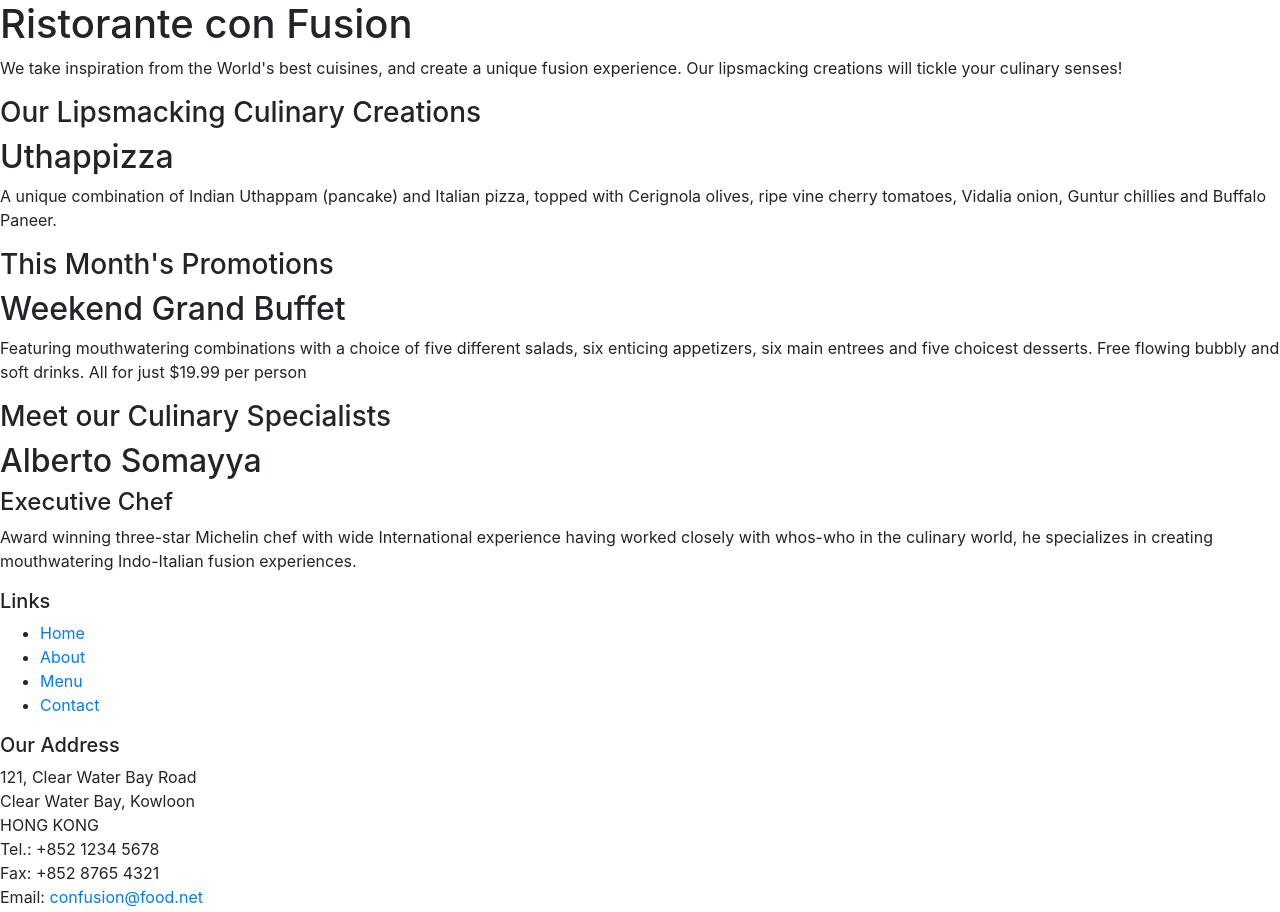
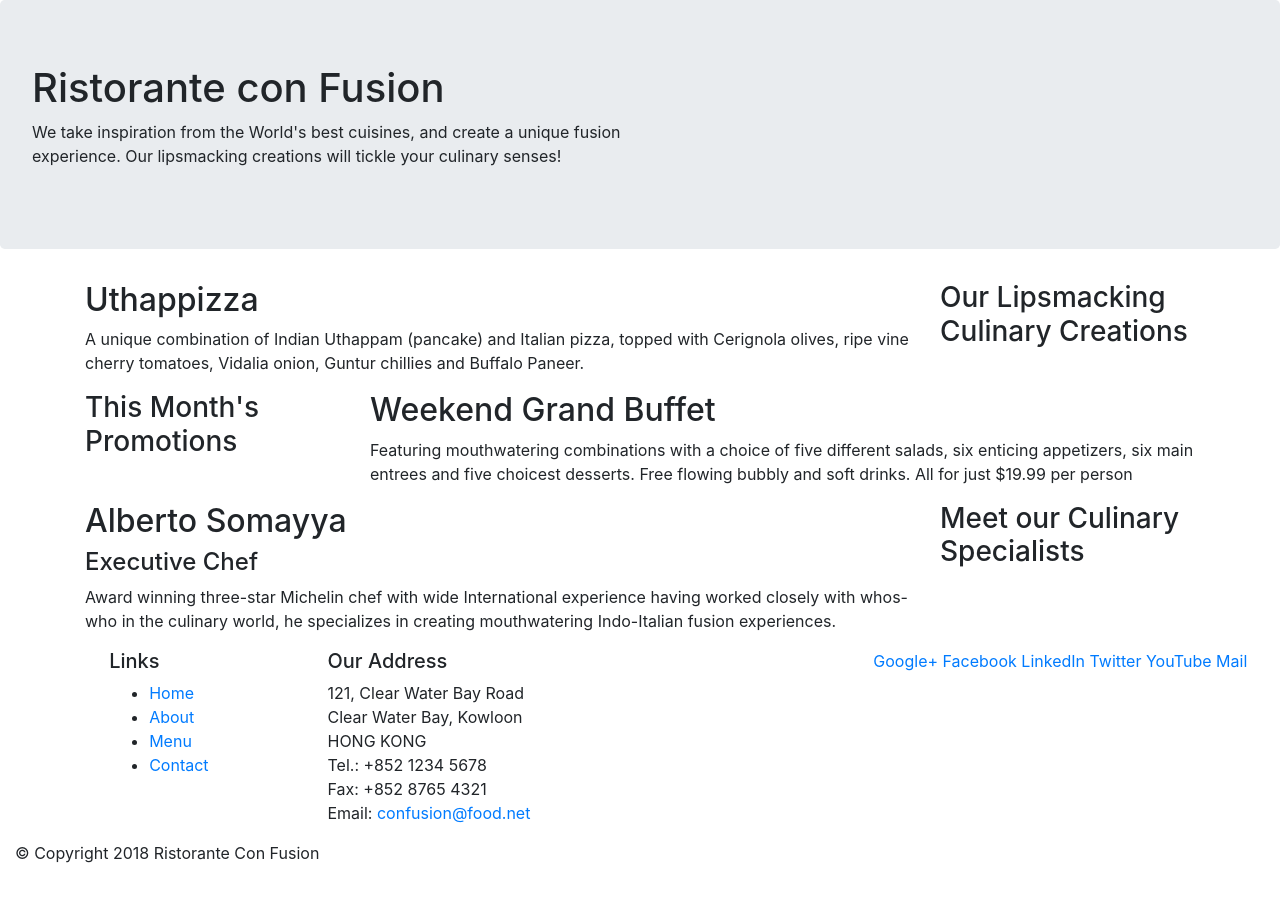
Before and after one commit to Gokhulnath/Web_dev_bootstrap, a website: page index.html in a window 1280 px wide. Shown: the top 912 px of the page. After the commit the page ends 881 px from the top, so only its background shows below. Drawn offline with nearby package versions, Linux system fonts and the light colour scheme.

Commit message:
bootstrap grid part_1

```diff
--- a/index.html
+++ b/index.html
@@ -14,46 +14,46 @@
 
 <body>
 
-    <header>
-        <div>
-            <div>
+    <header class="jumbotron">
+        <div class="row">
+            <div class="col-12 col-sm-6">
                 <div>
                     <h1>Ristorante con Fusion</h1>
                     <p>We take inspiration from the World's best cuisines, and create a unique fusion experience. Our lipsmacking creations will tickle your culinary senses!</p>
                 </div>
-                <div>
+                <div class="col-12 col-sm">
                 </div>
             </div>
         </div>
     </header>
 
-    <div>
-        <div>
-            <div>
+    <div class="container">
+        <div class="row">
+            <div class="col-12 col-sm-4 order-sm-last col-md-3">
                 <h3>Our Lipsmacking Culinary Creations</h3>
             </div>
-            <div>
+            <div class="col col-sm order-sm-first col-md">
                 <h2>Uthappizza</h2>
                 <p>A unique combination of Indian Uthappam (pancake) and Italian pizza, topped with Cerignola olives, ripe vine cherry tomatoes, Vidalia onion, Guntur chillies and Buffalo Paneer.</p>
             </div>
         </div>
 
 
-        <div>
-            <div>
+        <div class="row">
+            <div class="col-12 col-sm-4 order-sm-first col-md-3">
                 <h3>This Month's Promotions</h3>
             </div>
-            <div>
+            <div class="col col-sm order-sm-last col-md">
                 <h2>Weekend Grand Buffet</h2>
                 <p>Featuring mouthwatering combinations with a choice of five different salads, six enticing appetizers, six main entrees and five choicest desserts. Free flowing bubbly and soft drinks. All for just $19.99 per person </p>
             </div>
         </div>
 
-        <div>
-            <div>
+        <div class="row">
+            <div class="col-12 col-sm-4 order-sm-last col-md-3">
                 <h3>Meet our Culinary Specialists</h3>
             </div>
-            <div>
+            <div class="col col-sm order-sm-first col-md">
                 <h2>Alberto Somayya</h2>
                 <h4>Executive Chef</h4>
                 <p>Award winning three-star Michelin chef with wide International experience having worked closely with whos-who in the culinary world, he specializes in creating mouthwatering Indo-Italian fusion experiences. </p>
@@ -62,9 +62,9 @@
     </div>
 
     <footer>
-        <div>
-            <div>
-                <div>
+        <div >
+            <div class="row">
+                <div class="col-4 offset-1 col-sm-2">
                     <h5>Links</h5>
                     <ul>
                         <li><a href="#">Home</a></li>
@@ -73,7 +73,7 @@
                         <li><a href="#">Contact</a></li>
                     </ul>
                 </div>
-                <div>
+                <div class="col-7 col-sm-5">
                     <h5>Our Address</h5>
                     <address>
 		              121, Clear Water Bay Road<br>
@@ -84,7 +84,7 @@
 		              Email: <a href="mailto:confusion@food.net">confusion@food.net</a>
 		           </address>
                 </div>
-                <div>
+                <div class="col-12 col-sm-4">
                     <div>
                         <a href="http://google.com/+">Google+</a>
                         <a href="http://www.facebook.com/profile.php?id=">Facebook</a>
@@ -95,7 +95,7 @@
                     </div>
                 </div>
            </div>
-           <div>
+           <div class="col-auto">
                 <div>
                     <p>© Copyright 2018 Ristorante Con Fusion</p>
                 </div>
```
